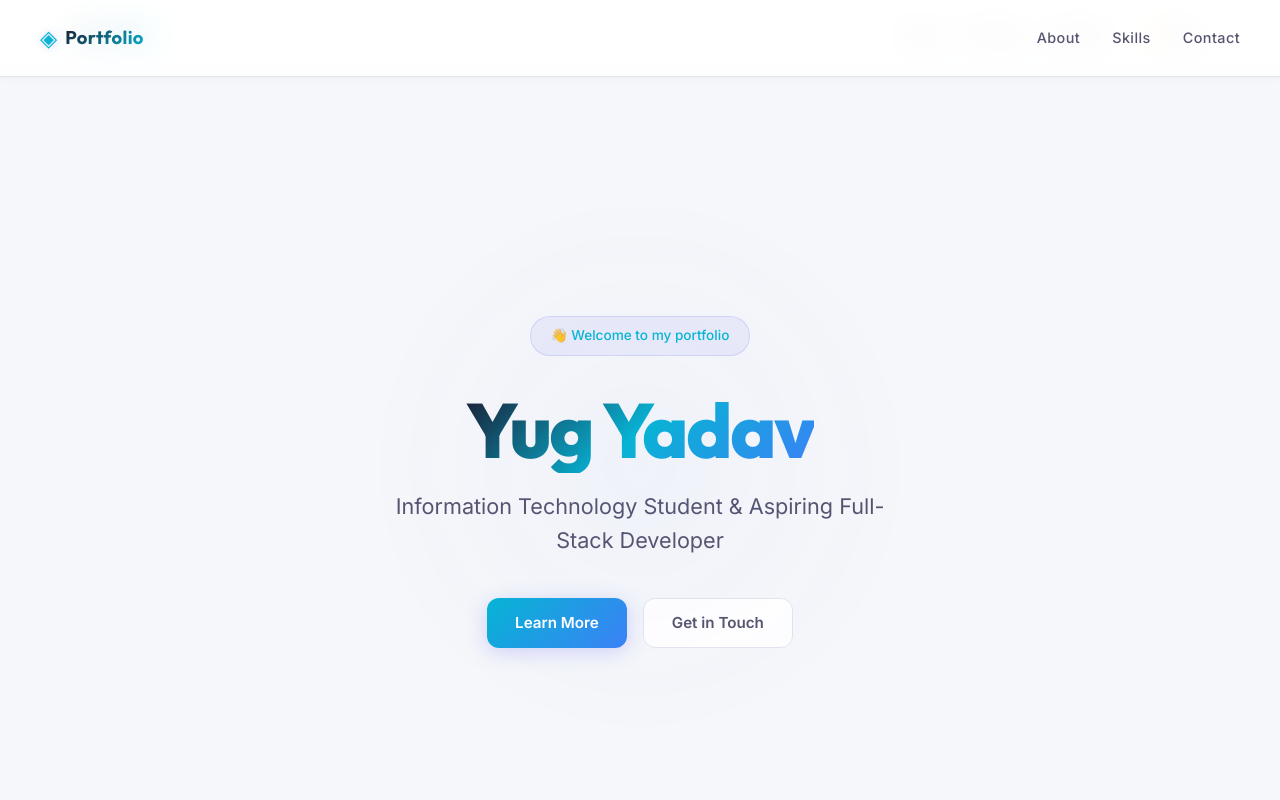
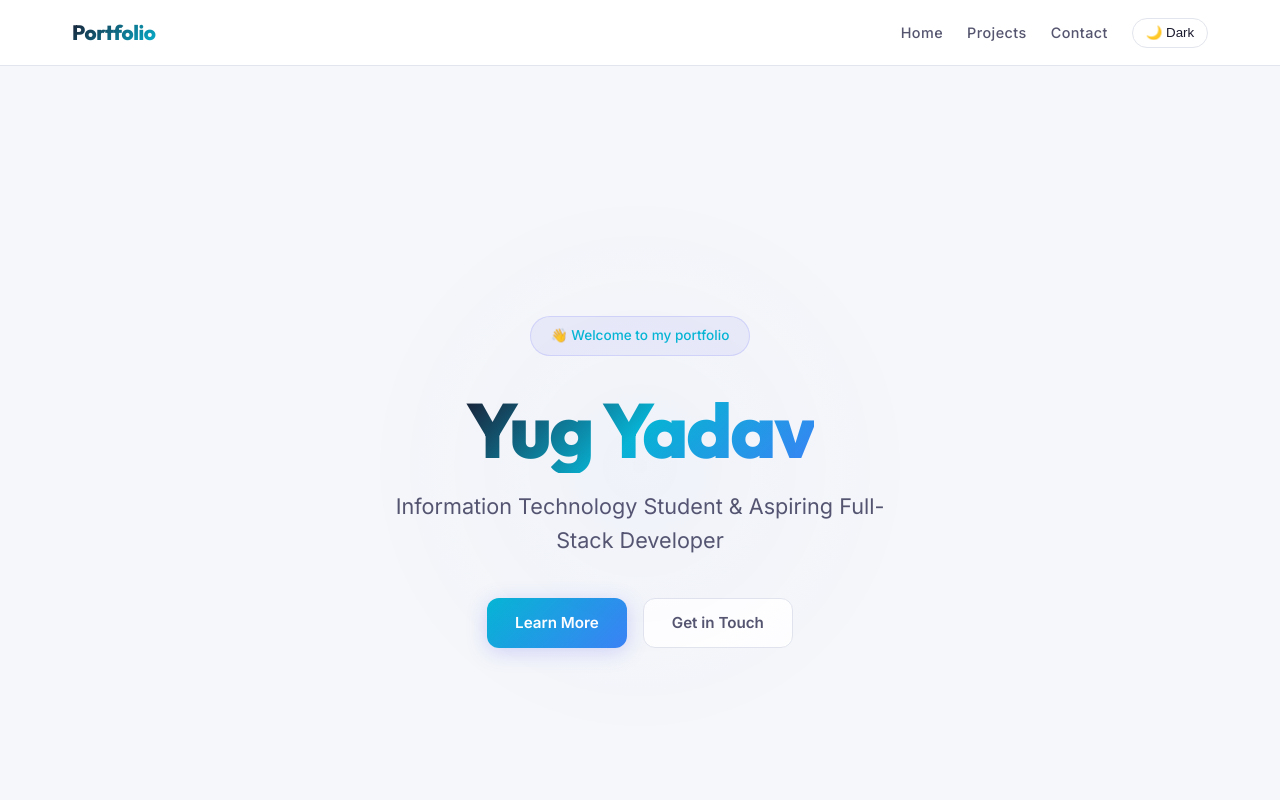
Before and after one commit to YugYadav25/student-portfolio, a React (Vite) app: page / in a window 1280 px wide. Shown: the top 800 px of the page. Built offline with nearby package versions, Linux system fonts and the light colour scheme.

Commit message:
Remove legacy fixed navbar from Header to unblock global NavBar

```diff
--- a/src/components/Header.jsx
+++ b/src/components/Header.jsx
@@ -3,24 +3,13 @@
 function Header({ name, title }) {
   return (
     <header className="header" id="header">
-      <div className="header-container">
-        <div className="header-logo">
-          <span className="logo-icon">◈</span>
-          <span className="logo-text">Portfolio</span>
-        </div>
-        <nav className="header-nav" id="main-nav">
-          <a href="#about" className="nav-link">About</a>
-          <a href="#skills" className="nav-link">Skills</a>
-          <a href="#footer" className="nav-link">Contact</a>
-        </nav>
-      </div>
       <div className="hero-section" id="hero">
         <div className="hero-badge">👋 Welcome to my portfolio</div>
         <h1 className="hero-name">{name}</h1>
         <p className="hero-title">{title}</p>
         <div className="hero-cta">
           <a href="#about" className="btn btn-primary">Learn More</a>
-          <a href="#footer" className="btn btn-outline">Get in Touch</a>
+          <a href="/contact" className="btn btn-outline">Get in Touch</a>
         </div>
         <div className="hero-glow"></div>
       </div>
```
